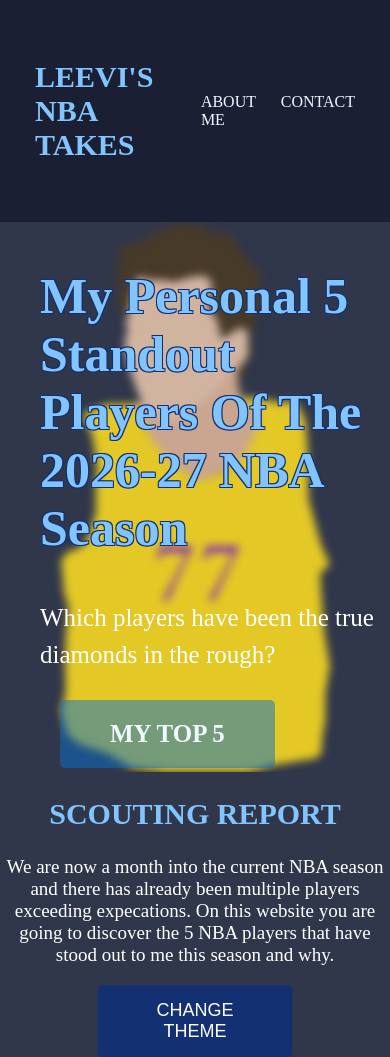
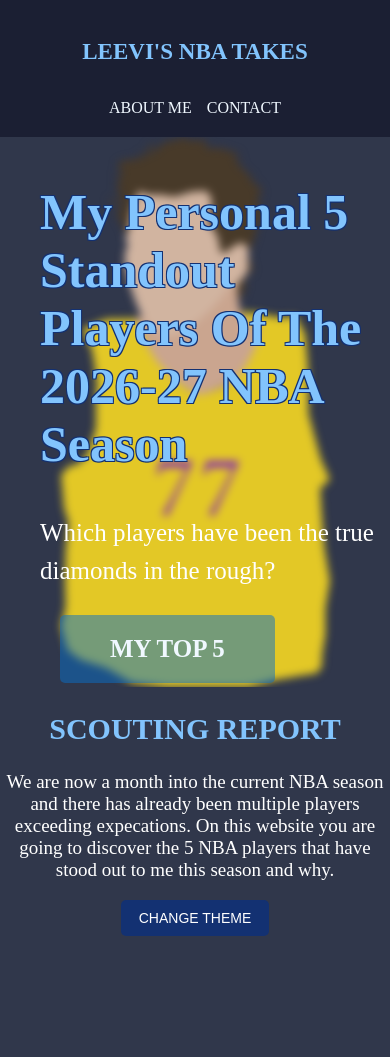
Before and after one commit to kohtalaleevi/5-Standout-Players, a plain HTML site: page index.html in a window 390 px wide. After the commit the page ends 936 px from the top, so only its background shows below. Drawn offline with Linux system fonts and the light colour scheme.

Commit message:
fixade icon, och lade till kommentarer i koden

```diff
--- a/index.html
+++ b/index.html
@@ -5,10 +5,13 @@
     <meta name="viewport" content="width=device-width, initial-scale=1.0">
     <title>Leevi's NBA Takes</title>
     <link rel="stylesheet" href="style.css">
+    <link rel="icon" type="image/jpg" href="Website icon.jpg">
+
 </head>
 
 <body>
 
+  <!-- Navigationsmeny längst upp på hemsidan med hemsidans namn och länkar till andra sidor. -->
     <nav>
 <h2>LEEVI'S NBA TAKES</h2>
 
@@ -21,8 +24,11 @@
     </div>
     </nav>
 
+
 <section class="burgers">
 
+
+    <!-- Huvudrubrik for själva "content" och kort underrubrik-->
 <div class="burgers-text" >
 
     <h1>My Personal 5 Standout Players Of The 2026-27 NBA Season</h1>
@@ -31,12 +37,16 @@
 
 </p>
 
+
+<!-- En klickbar knapp som tar besökaren till sidan MY TOP 5. -->
 <a href="my top 5.html" class="button">
 MY TOP 5
 </a>
 </div>
 </section>
 
+
+<!-- Introduktionssektion med en rubrik, en kort beskrivning av hemsidan och en knapp för att byta tema. -->
 <section class="intro">
 
 
@@ -49,6 +59,8 @@ MY TOP 5
    On this website you are going to discover the 5 NBA players that have stood out to me this season and why.
 
     </p>
+
+<!-- JavaScript som gör det möjligt att växla mellan ljust och mörkt tema genom att klicka på knappen. -->
 
     <button onclick="changetheme()">CHANGE THEME</button>
 
--- a/style.css
+++ b/style.css
@@ -1,3 +1,6 @@
+
+
+/* Grundinställningar för hela hemsidan, t.ex bakgrundsfärg, textfärg och typsnitt */
 body {
 margin: 0;
 background-color: rgb(48, 55, 75);
@@ -6,6 +9,7 @@ font-family: 'Times New Roman', Times, serif;
 
 }
 
+/* Navigationsmenyns utseende och placering längst upp på hemsidan */
 nav {
 
 display: flex;
@@ -16,11 +20,13 @@ padding: 35px;
 background-color: rgb(27, 31, 51);
 }
 
+/* Hemsidans namn i navigationsmenyn */
 nav h2 {
     color: rgb(130, 196, 253);
     font-size: 30px;
 }
 
+/* Bestämmer hur länkarna i navigationsmenyn placeras och hur mycket avstånd de har mellan sig */
 .nav-links {
 display: flex;
 margin-left: 25px;
@@ -28,11 +34,13 @@ flex-direction: row;
 gap: 25px;
 }
 
+/* Bestämmer färg och utseende på länkarna i navigationsmenyn */
 .nav-links a{
     color: aliceblue;
     text-decoration: none;
 }
 
+/* Huvudsektion med bakgrundsbild och text på startsidan */
 .burgers {
 
     height: 550px;
@@ -44,6 +52,7 @@ gap: 25px;
 align-items: center;
 }
 
+/* Lägger till en bakgrundsbild bakom texten i huvudsektionen och gör den centrerad, utan att den dupliceras*/
 .burgers::before {
     content:"" ;
     position: absolute;
@@ -62,7 +71,7 @@ align-items: center;
 
 
 
-
+/* Bestämmer placering och storlek på texten i huvudsektionen */
 .burgers-text {
     position: relative;
     max-width: 380px;
@@ -70,12 +79,14 @@ align-items: center;
     padding-left: 40px;
 }
 
+/* Anpassar bakgrundsbilden genom att göra den suddigare på skärmar som är mindre än 1100 pixlar */
 @media screen and (max-width: 1100px){
     .burgers::before{
     filter: blur(4px);
     }
 }
 
+/* Bestämmer utseende, storlek och färg på huvudrubriken i startsidans huvudsektion */
 .burgers h1 {
 
     font-size: 50px;
@@ -86,13 +97,14 @@ align-items: center;
      1px  1px 0 #133172;;
 }
 
+/* Bestämmer storlek och radavstånd på texten i huvudsektionen */
 .burgers p {
     font-size: 25px;
     line-height: 1.5;
     max-width: 350px;
 }
 
-
+/* Utseende och placering för knapp */
 .button {
     display: inline-block;
 
@@ -111,10 +123,12 @@ align-items: center;
     border-radius: 5px;
 }
 
+/* Gör knappen lite genomskinlig när besökaren håller muspekaren över den */
 .button:hover {
     opacity: 0.8;
 }
 
+/* Introduktionssektionens placering och textjustering */
 .intro {
 text-align: center;
 
@@ -122,27 +136,32 @@ max-width: 600px;
 margin: auto;
 }
 
+/* Utseende på rubriken i introduktionssektionen */
 .intro h2 {
     font-size: 30px;
     color: rgb(130, 196, 253);
 }
 
+/* Bestämmer textstorleken i introduktionssektionen */
 .intro p {
 font-size: 19px;
 
 }
 
+/* Introduktionssektion som används på undersidorna */
 .players-intro {
 text-align: center;
 padding: 50px 20px;
 }
 
+/* Utseende på huvudrubriken i introduktionssektionen på undersidorna */
 .players-intro h1 {
     font-size: 38px;
     color: rgb(130, 196, 253);
     margin-bottom: 20px;
 }
 
+/* Bestämmer textstorlek, radavstånd och bredd på brödtexten */
 .players-intro p {
    font-size: 18px ;
    max-width: 650px;
@@ -150,6 +169,8 @@ padding: 50px 20px;
   margin: auto;
 }
 
+
+/* Huvudsektion som placerar spelarkorten i en lodrät lista och centrerar dem */
 .players-list {
     max-width: 1500px;
     width: 100%;
@@ -161,6 +182,7 @@ padding: 50px 20px;
     align-items: center;
 }
 
+/* Bestämmer utseende, storlek, bakgrund och skugga för varje spelarkort */
 .player-card {
     background-color:rgb(84, 95, 129) ;
     padding: 35px;
@@ -168,10 +190,10 @@ padding: 50px 20px;
     margin-bottom: 0 auto 50px;
     border-radius: 10px;
     box-shadow: 0 4px 15px rgba(0,0,0,0.5);
+}
 
 
-}
-
+/* Bestämmer storlek, placering och anpassning av bilderna i spelarkorten */
 .player-card img {
     size: 30%;
     height: 400px;
@@ -185,7 +207,7 @@ padding: 50px 20px;
 
 }
 
-
+/* Bestämmer utseende på spelarnas namn och rubriker i spelarkorten */
 .player-card h2 {
     font-size: 30px;
     color: rgb(252, 253, 253);
@@ -193,12 +215,14 @@ padding: 50px 20px;
     letter-spacing: 1px;
 }
 
+/* Bestämmer utseende på underrubrikerna i spelarkorten, exempelvis lag och position */
 .player-card h3 {
     color: rgb(250, 228, 169);
     font-size: 20px;
     margin-bottom: 20px;
 }
 
+/* Statistiksektion som placerar spelarstatistiken bredvid varandra i en egen ruta */
 .player-stats {
     display: flex;
     justify-content: space-around;
@@ -208,6 +232,7 @@ padding: 50px 20px;
     margin: 25px 0;
 }
 
+/* Bestämmer textfärg, storlek och typsnitt för statistiken */
 .player-stats p {
     color: rgb(255, 255, 255);
     font-size: 20px;
@@ -217,6 +242,7 @@ padding: 50px 20px;
 
 }
 
+/* Bestämmer textfärg, radavstånd och textstorlek för innehållet i spelarkorten */
 .player-card {
     color: rgb(255, 255, 255);
     line-height: 1.9;
@@ -224,6 +250,7 @@ padding: 50px 20px;
 
 }
 
+/* Anpassar spelarkorten och textstorlekarna för mindre skärmar, exempelvis mobiltelefoner */
 @media (max-width: 600px) {
 
     .players-list {
@@ -248,6 +275,7 @@ padding: 50px 20px;
 
 }
 
+/* Utseende och placering för knappen som tar besökaren tillbaka till startsidan */
 .home-button {
 display: inline-block;
 background-color: #133172;
@@ -262,11 +290,12 @@ border-radius: 8px;
 box-shadow:0 4px 15px rgba(0,0,0,0.5) ;
 }
 
+/* Gör knappen lite genomskinlig när besökaren håller muspekaren över den */
 .home-button:hover{
     opacity: 0.8;
 }
 
-
+/* Huvudsektion som placerar informationskorten på ABOUT ME-sidan och väljer en del av deras propotioner */
 .about-me-list {
 max-width: 1500px;
 width: 100%;
@@ -280,6 +309,7 @@ align-items: center;
 }
 
 
+/* Bestämmer utseende, storlek, bakgrund och text för informationskorten på ABOUT ME-sidan */
 .about-me-card {
 background-color:rgb(84, 95, 129) ;
 padding: 35px;
@@ -296,6 +326,7 @@ line-height: 1.9;
 font-size: 18px;
 }
 
+/* Bestämmer utseendet på rubrikerna i informationskorten på ABOUT ME-sidan */
 .about-me-card h2 {
     font-size: 30px;
     color: #fdfdfd;
@@ -303,7 +334,7 @@ font-size: 18px;
     letter-spacing: 1px;
 }
 
-
+/* Huvudsektion som placerar kontaktkortet i mitten av CONTACT-sidan */
 .contact-list {
     max-width: 1500px;
     width: 100%;
@@ -316,6 +347,7 @@ font-size: 18px;
     box-sizing: border-box;
 }
 
+/* Bestämmer utseende, storlek och bakgrund för kontaktkortet */
 .contact-card {
     background-color:rgb(84, 95, 129) ;
     padding: 35px;
@@ -330,16 +362,21 @@ font-size: 18px;
 
 }
 
+/* Bestämmer utseende och centrering av rubriken i kontaktkortet */
 .contact-card h2{
     text-align: center;
     font-size: 30px;
     margin-bottom: 25px;
 }
 
+
+/* Bestämmer avståndet mellan styckena med kontaktinformation */
 .contact-card p {
 margin-bottom: 10px;
 }
 
+
+/* Bestämmer det grundläggande utseendet och placeringen för hemsidans knappar */
 button {
     background-color: #133172;
     color: white;
@@ -348,17 +385,17 @@ button {
     border-radius: 5px;
     font-size: 18px;
     cursor: pointer;
-    margin-bottom: 15px;
-    position: absolute;
-    left: 50%;
-    transform: translateX(-50%);
+    margin-bottom: 0;
+    position: static;
+    transform: none;
 }
 
+/* Gör knapparna lite genomskinliga när besökaren håller muspekaren över dem */
 button:hover {
     opacity: 0.8;
 }
 
-
+/* Delen som fixar mörkt tema på olika delar av hemsidan, för att skapa lite kontrast */
 .dark-theme {
     background-color: #272727;
 }
@@ -376,3 +413,33 @@ button:hover {
 .dark-theme .player-stats {
     background-color: #1f1f1f;
 }
+
+
+
+
+/* Anpassar navigationsmenyn och knappen för mobiltelefoner */
+@media (max-width: 600px) {
+
+    nav {
+        flex-direction: column;
+        gap: 15px;
+        padding: 20px;
+    }
+
+    nav h2 {
+        font-size: 23px;
+    }
+
+    .nav-links {
+        margin-left: 0;
+        gap: 15px;
+        flex-wrap: wrap;
+        justify-content: center;
+    }
+
+    button {
+        font-size: 14px;
+        padding: 10px 18px;
+    }
+
+}
```
Also changed, not shown: about me.html (+7 -1 lines), kontakt.html (+7 -0 lines), my top 5.html (+15 -1 lines), Website icon.jpg (added).
